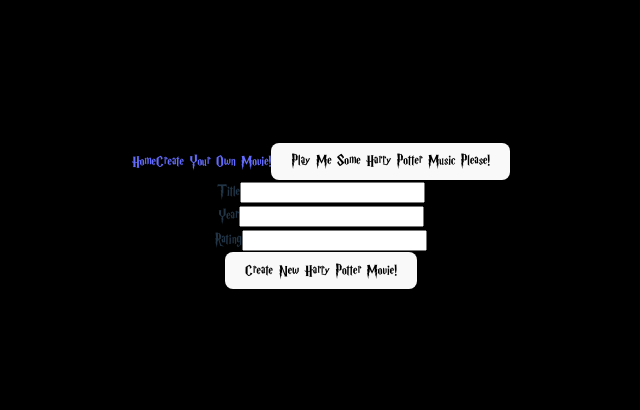
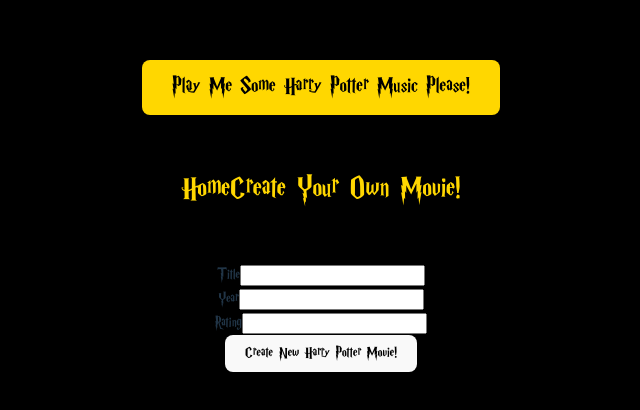
Before and after one commit to nicolduf/project2, a React (Vite) app: page /CreateYourOwnMoviePage in a window 1280 px wide. Shown: the part 184-594 px from the top of the page, without its empty margins (319-959 px from the left). Built offline with nearby package versions, Linux system fonts and the light colour scheme.

Commit message:
Nicole is a bad mamajama

```diff
--- /dev/null
+++ b/src/Components/Navbar.css
@@ -0,0 +1,31 @@
+/* Navbar.css */
+.navbar {
+    font-size: 24px;
+    /* Change the font size to your desired size, e.g., 18px */
+    color: gold;
+    /* Change the font color to gold */
+    /* You can add more styles as needed */
+}
+
+/* Style the links inside the Navbar */
+.navbar a {
+    color: gold;
+    /* Set the link color to gold as well */
+    text-decoration: none;
+    /* Remove the default underline on links */
+    /* You can add more styles for links if needed */
+}
+
+/* Style the button inside the Navbar */
+.navbar button {
+    background-color: gold;
+    /* Set the background color of the button to gold */
+    color: black;
+    /* Set the text color of the button to black or any other color you prefer */
+    /* You can add more button styles as needed */
+}
+
+.navBarLinks {
+    font-size: xx-large;
+    padding: 50px;
+}
--- a/src/Components/Navbar.jsx
+++ b/src/Components/Navbar.jsx
@@ -1,5 +1,6 @@
 import React, { useState, useEffect } from 'react';
 import { Link } from 'react-router-dom';
+import './Navbar.css'; // Import the CSS file
 
 function Navbar() {
   const [isPlaying, setIsPlaying] = useState(false);
@@ -19,11 +20,16 @@
 
   return (
     <nav className="navbar">
-      <Link to="/">Home</Link>
-      <Link to="/CreateYourOwnMoviePage">Create Your Own Movie!</Link>
       <button onClick={toggleAudio}>
         {isPlaying ? 'Pause Harry Potter Music' : 'Play Me Some Harry Potter Music Please!'}
       </button>
+      <div className='navBarLinks'>
+        <Link to="/">Home</Link>
+        <Link to="/CreateYourOwnMoviePage">Create Your Own Movie!</Link>
+
+
+      </div>
+
     </nav>
   );
 }
```
